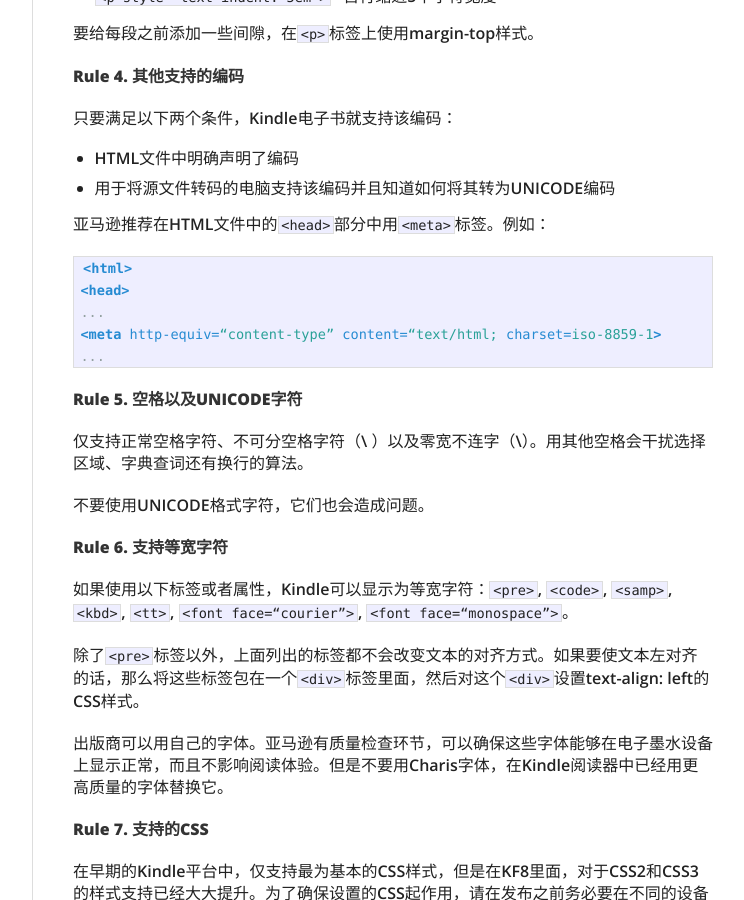
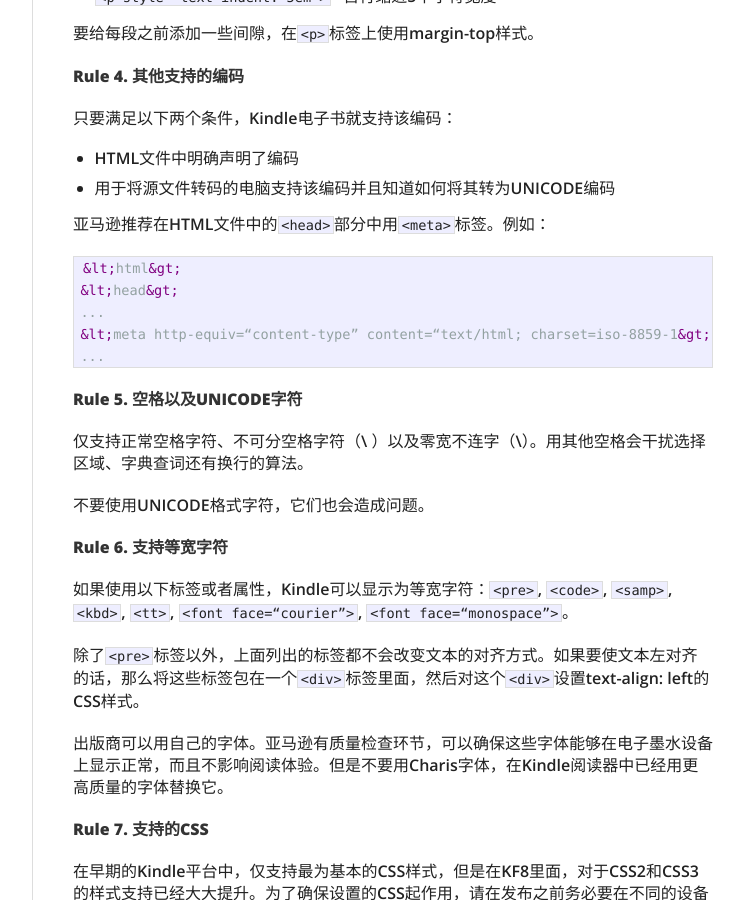
Before and after one commit to fantaghiro/fantaghiro.github.io, a Jekyll site: the page built from _posts/2014-03-01-Kindle-Training-Day3.markdown, in a window 1280 px wide and 900 px high, scrolled down 1672 px. Shown: the whole window, without its empty margins (378-1122 px from the left). Built offline with Jekyll 4.4.1, drawn with Linux system fonts in a browser that asks for light colours; nearby versions of some CDN libraries; comment, search, counter and statistics services are not loaded; part of the change alters nothing that is shown.

Commit message:
Update 2014-03-01-Kindle-Training-Day3.markdown

```diff
--- a/_posts/2014-03-01-Kindle-Training-Day3.markdown
+++ b/_posts/2014-03-01-Kindle-Training-Day3.markdown
@@ -65,10 +65,10 @@ KindleGen会自动为每段首行缩进。如果要改变这一设置，请为<c
 亚马逊推荐在HTML文件中的<code>&lt;head></code>部分中用<code>&lt;meta></code>标签。例如：
 
 {% highlight html %}
-<html>
-<head>
+&lt;html&gt;
+&lt;head&gt;
 ...
-<meta http-equiv=“content-type” content=“text/html; charset=iso-8859-1>
+&lt;meta http-equiv=“content-type” content=“text/html; charset=iso-8859-1&gt;
 ...
 {% endhighlight %}
 
```
